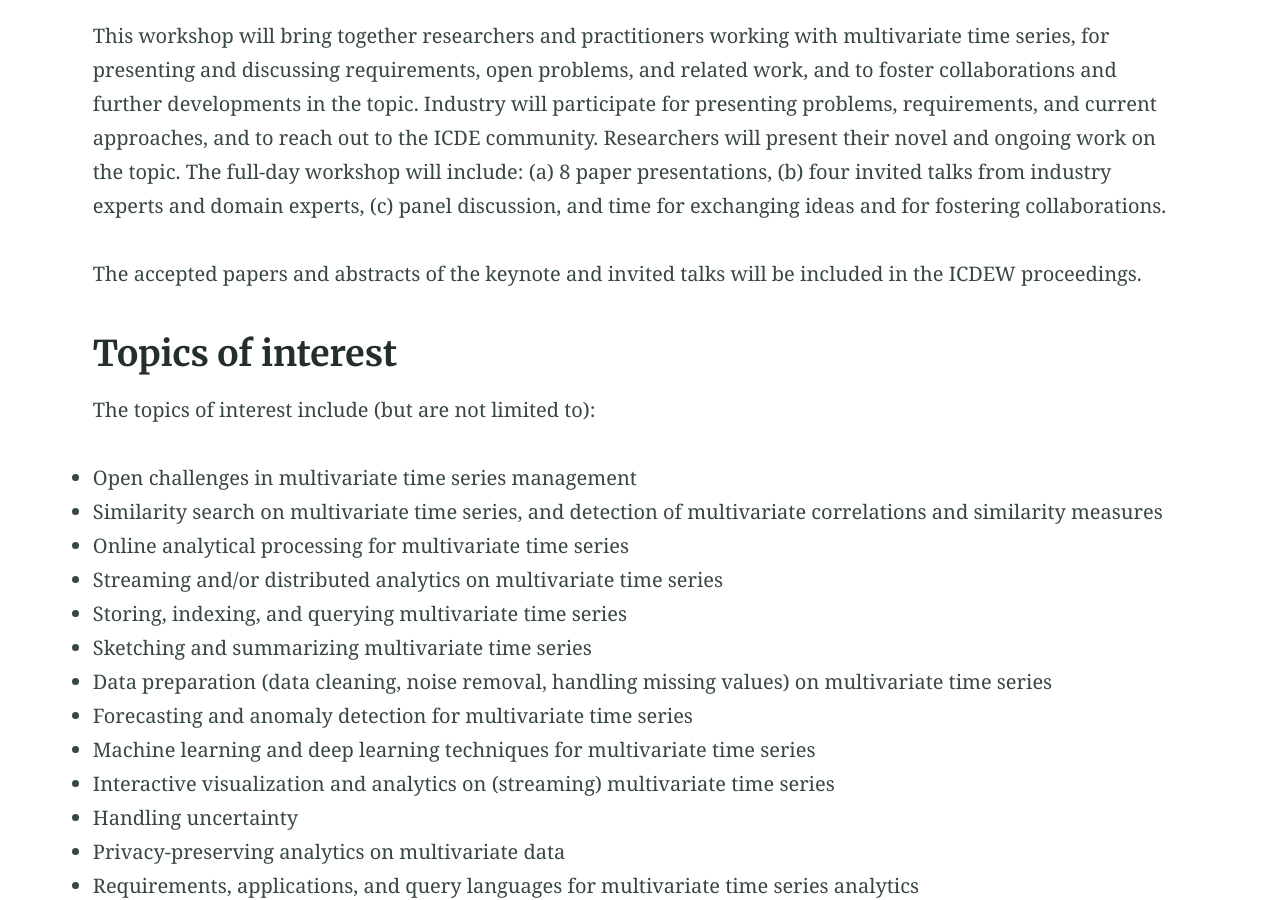
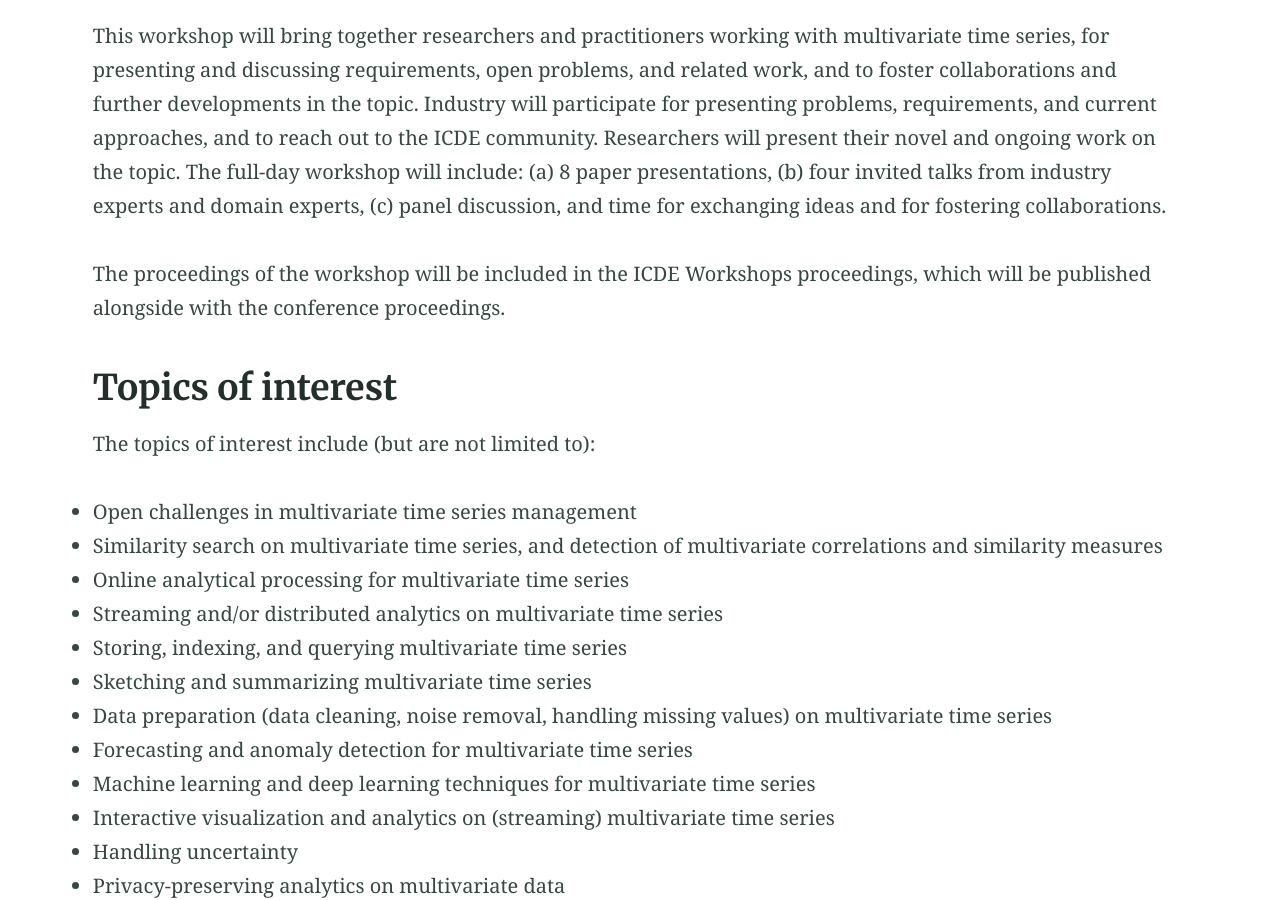
Before and after one commit to multisa2024/multisa2024.icde, a Jekyll site: the page built from index.md, in a window 1280 px wide and 900 px high, scrolled down 917 px. Built offline with Jekyll 4.4.1, drawn with Linux system fonts in a browser that asks for light colours; some of the changed text lies outside the part shown.

Commit message:
Update index.md

```diff
--- a/index.md
+++ b/index.md
@@ -20,7 +20,7 @@ This workshop will bring together researchers and practitioners working with mul
 (b) four invited talks from industry experts and domain experts,
 (c) panel discussion, and time for exchanging ideas and for fostering collaborations.
 
-The accepted papers and abstracts of the keynote and invited talks will be included in the ICDEW proceedings.
+The proceedings of the workshop will be included in the ICDE Workshops proceedings, which will be published alongside with the conference proceedings.
 
 ## Topics of interest
 The topics of interest include (but are not limited to):
```
Also changed, not shown: other parts of index.md (+1 -1 lines).
